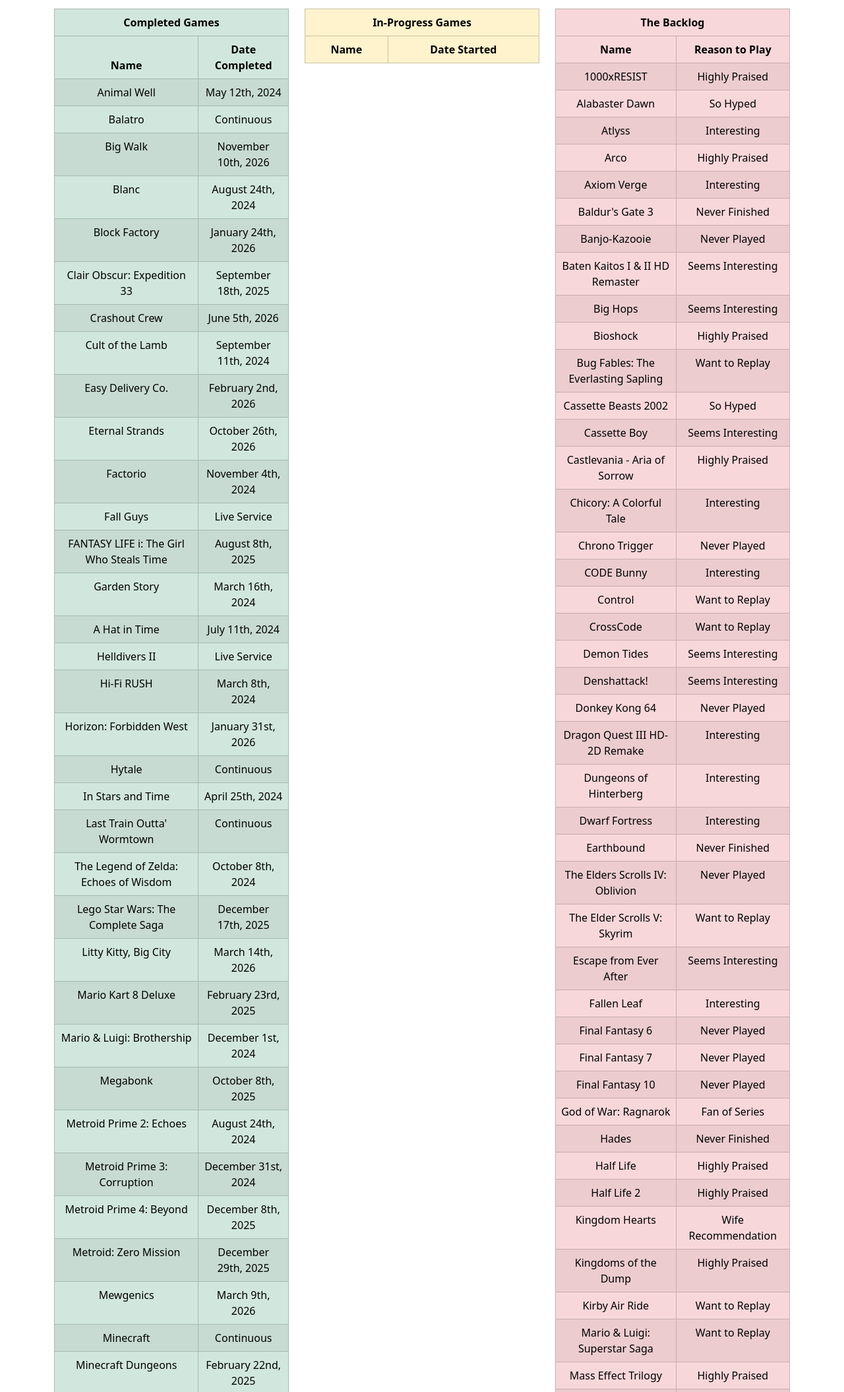
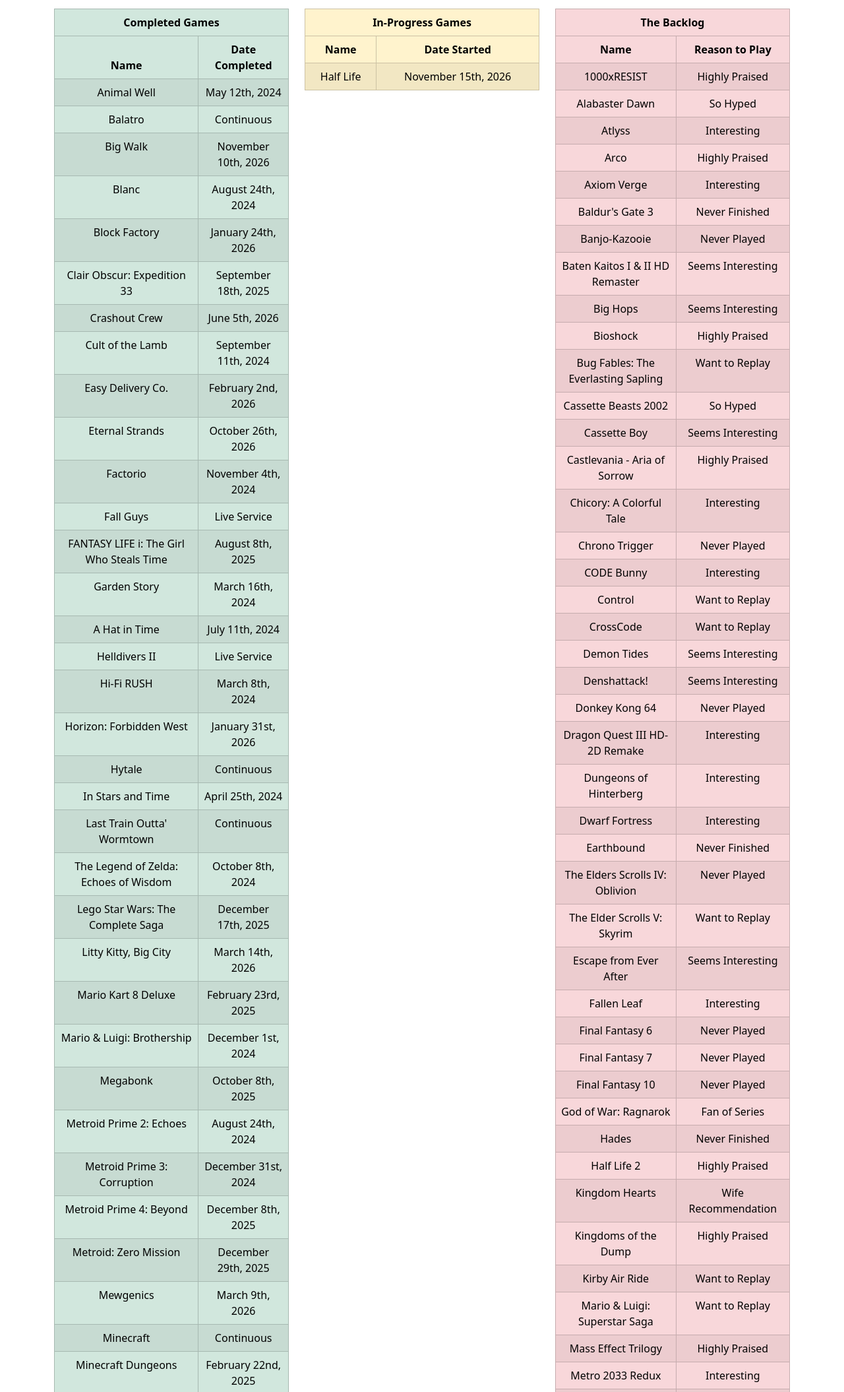
Before and after one commit to mFireworks/michaeldoescoding, a plain HTML site: page gamejournal/landing.html in a window 1280 px wide. Shown: the part 690-2800 px from the top of the page at 66% size. Drawn offline with nearby package versions, Linux system fonts and the light colour scheme.

Commit message:
Started Half Life

```diff
--- a/gamejournal/landing.html
+++ b/gamejournal/landing.html
@@ -362,6 +362,10 @@
                                 </tr>
                             </thead>
                             <tbody>
+                                <tr onclick="window.location.assign('https://www.youtube.com/watch?v=oBvaQZ4Q_ZU');" style="cursor: pointer">
+                                    <td scope="col">Half Life</td>
+                                    <td>November 15th, 2026</td>
+                                </tr>
                             </tbody>
                         </table>
                     </div>
@@ -516,10 +520,6 @@
                                 <tr>
                                     <td scope="col">Hades</td>
                                     <td>Never Finished</td>
-                                </tr>
-                                <tr>
-                                    <td scope="col">Half Life</td>
-                                    <td>Highly Praised</td>
                                 </tr>
                                 <tr>
                                     <td scope="col">Half Life 2</td>
```
